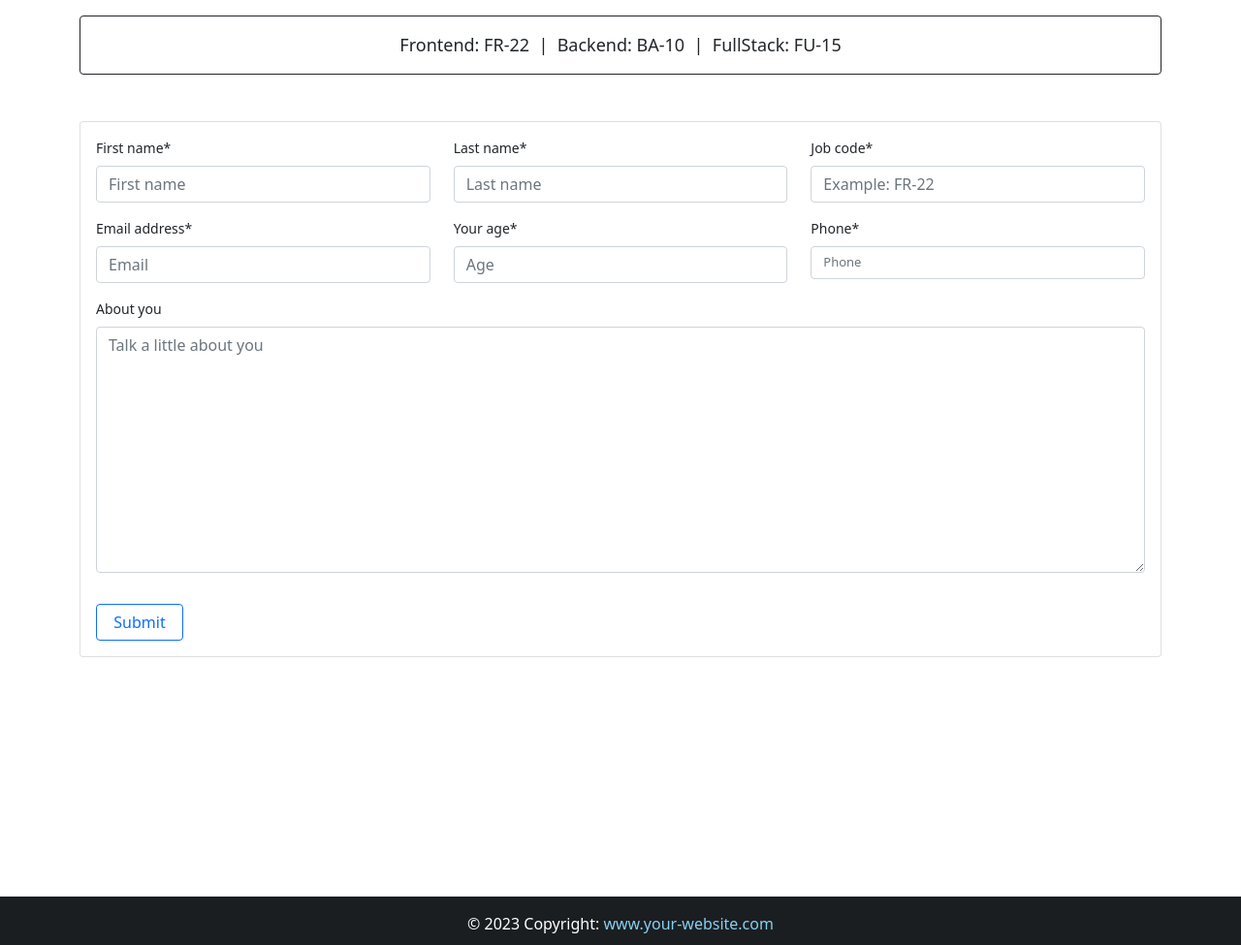
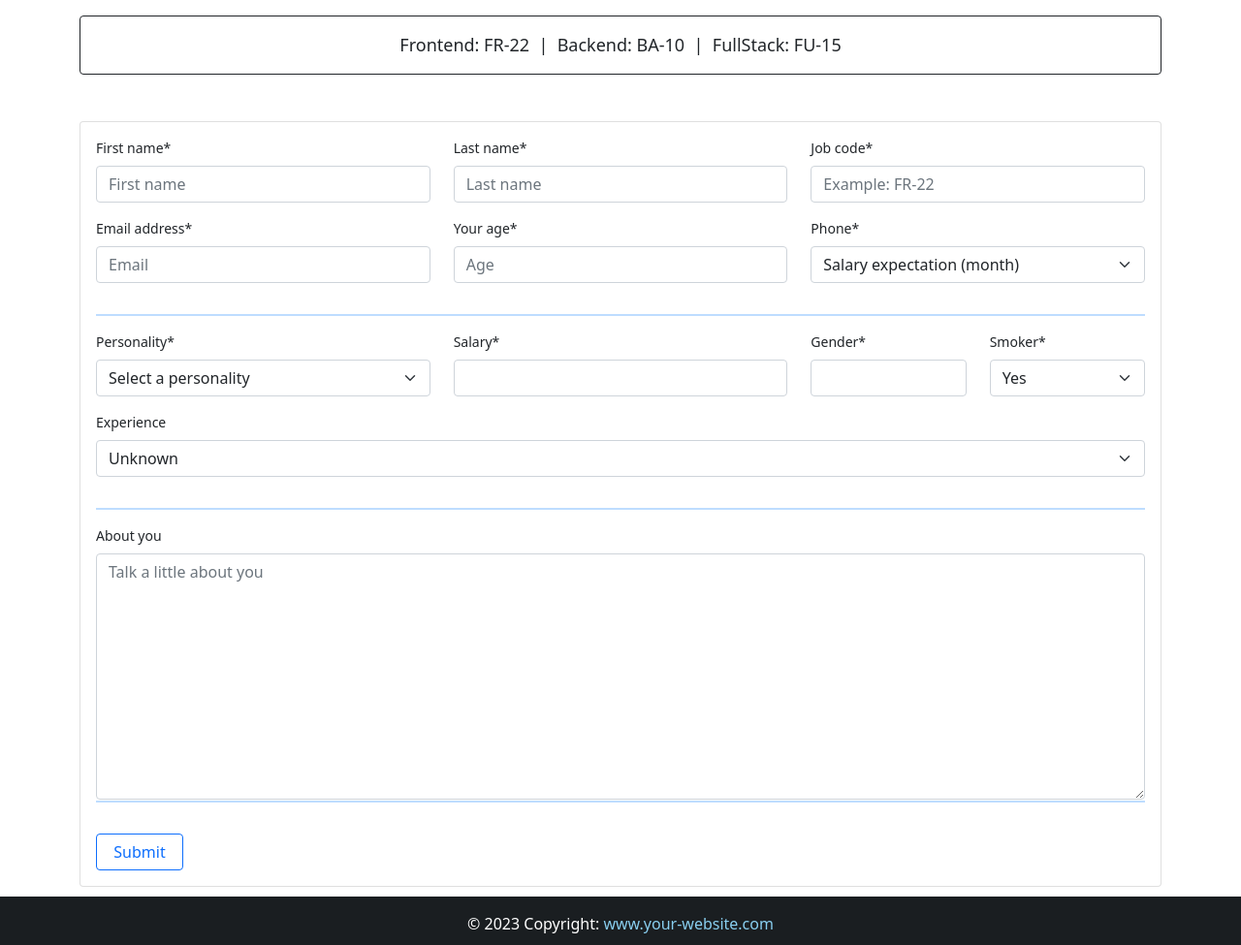
Before and after one commit to kumailalidev/django-full-stack-app-hr-pro, a Django app: page / in a window 1280 px wide. Shown: the part 56-1031 px from the top of the page at 97% size. Run offline with Django 4.2, Linux system fonts and the light colour scheme; some libraries are stand-ins or nearby versions.

Commit message:
Created personality, salary, gender, experience and smoker fields inside Candidate models, updated home.html to add newly created form fields and created native choice field for salary filed inside Meta class of CandidateForm class

```diff
--- a/App/forms.py
+++ b/App/forms.py
@@ -126,17 +126,33 @@ class CandidateForm(forms.ModelForm):
     class Meta:
         model = Candidate
         exclude = ["created_at", "situation"]
-
         # fields = "__all__"
         # fields = ["firstname", "lastname", "email", "age", "message",]
 
-        # Outside Widget
+        # Native choice field
+        SALARY = (
+            ("", "Salary expectation (month)"),
+            ("Between ($3000 and $4000)", "Between ($3000 and $4000)"),
+            ("Between ($4000 and $5000)", "Between ($4000 and $5000)"),
+            ("Between ($5000 and $7000)", "Between ($5000 and $7000)"),
+            ("Between ($7000 and $10000)", "Between ($7000 and $10000)"),
+        )
+
+        # Outside Widgets
         widgets = {
+            # Phone field
             "phone": forms.TextInput(
                 attrs={
                     "style": "font-size: 13px;",
                     "placeholder": "Phone",
                     "data-mask": "(00) 00000-0000",
                 }
-            )
+            ),
+            # Salary field
+            "phone": forms.Select(
+                choices=SALARY,
+                attrs={
+                    "class": "form-control",
+                },  # Bootstrap inside the forms.py
+            ),
         }
--- a/App/models.py
+++ b/App/models.py
@@ -4,6 +4,20 @@ SITUATION = (
     ("Pending", "Pending"),
     ("Approved", "Approved"),
     ("Disapproved", "Disapproved"),
+)
+
+PERSONALITY = (
+    ("", "Select a personality"),
+    ("I am outgoing", "I am outgoing"),
+    ("I am sociable", "I am sociable"),
+    ("I am antisocial", "I am antisocial"),
+    ("I am discrete", "I am discrete"),
+    ("I am serious", "I am serious"),
+)
+
+SMOKER = (
+    ("1", "Yes"),
+    ("2", "No"),
 )
 
 
@@ -13,6 +27,11 @@ class Candidate(models.Model):
     job = models.CharField(max_length=5)
     age = models.CharField(max_length=3)
     phone = models.CharField(max_length=25)
+    personality = models.CharField(max_length=50, null=True, choices=PERSONALITY)
+    salary = models.CharField(max_length=50)
+    gender = models.CharField(max_length=10)
+    experience = models.BooleanField(null=True)
+    smoker = models.CharField(max_length=10, choices=SMOKER, default="")
     email = models.EmailField(max_length=50)
     message = models.TextField()
     created_at = models.DateTimeField(auto_now_add=True)
--- a/App/templates/home.html
+++ b/App/templates/home.html
@@ -14,14 +14,22 @@
             <div class="col-4">{{ form.lastname|as_crispy_field }}</div>
             <div class="col-4">{{ form.job|as_crispy_field }}</div>
         </div>
-
         <div class="row">
             <div class="col-4">{{ form.email|as_crispy_field }}</div>
             <div class="col-4">{{ form.age|as_crispy_field }}</div>
             <div class="col-4">{{ form.phone|as_crispy_field }}</div>
         </div>
+        <hr style="border: 1px solid #007bff;">
+        <div class="row">
+            <div class="col-4">{{ form.personality|as_crispy_field }}</div>
+            <div class="col-4">{{ form.salary|as_crispy_field }}</div>
+            <div class="col-2">{{ form.gender|as_crispy_field }}</div>
+            <div class="col-2">{{ form.smoker|as_crispy_field }}</div>
+        </div>
+        {{ form.experience|as_crispy_field }}
+        <hr style="border: 1px solid #007bff;">
         {{ form.message|as_crispy_field }}
-
+        <hr style="border: 1px solid #007bff; margin-top: -15px;">
         <button type="submit" class="btn btn-outline-primary mt-3" style="width: 90px;">Submit</button>
     </form>
 
```
Also changed, not shown: App/migrations/0007_candidate_experience_candidate_gender_and_more.py (added), db.sqlite3.
